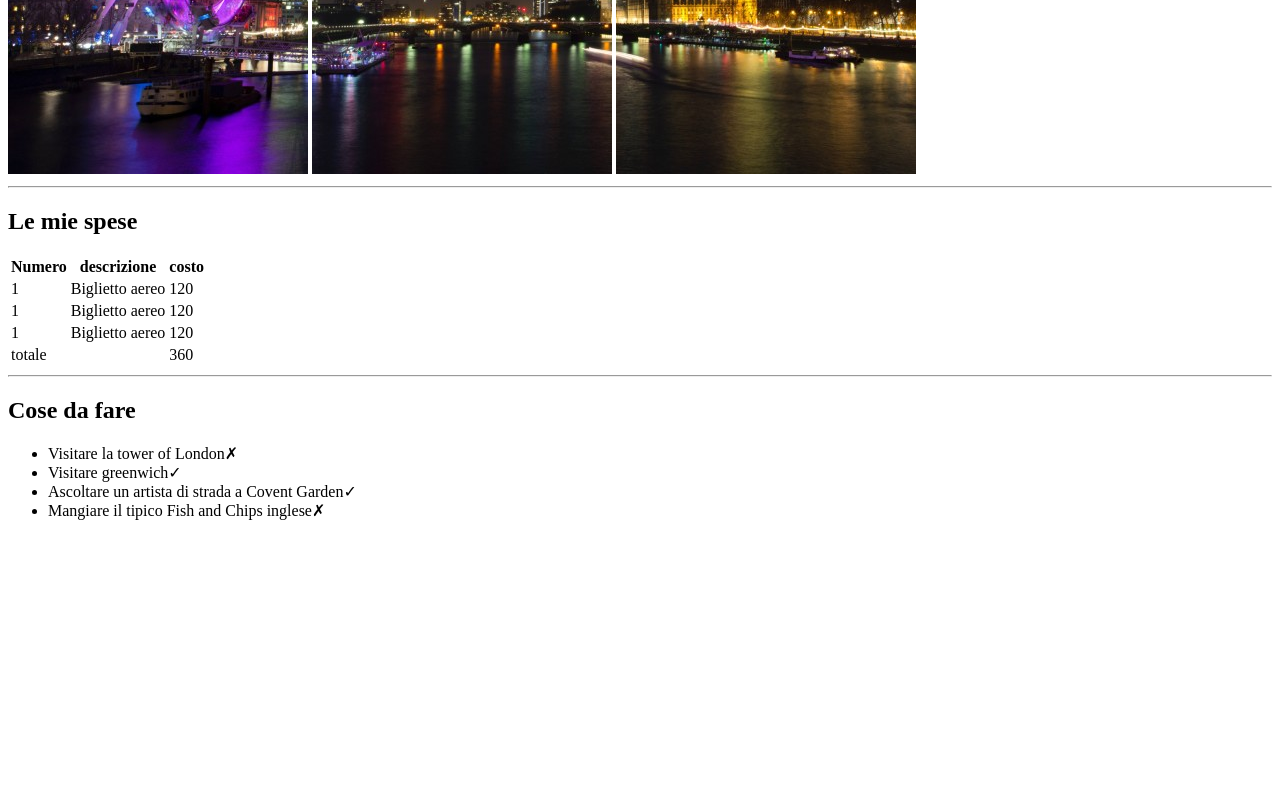
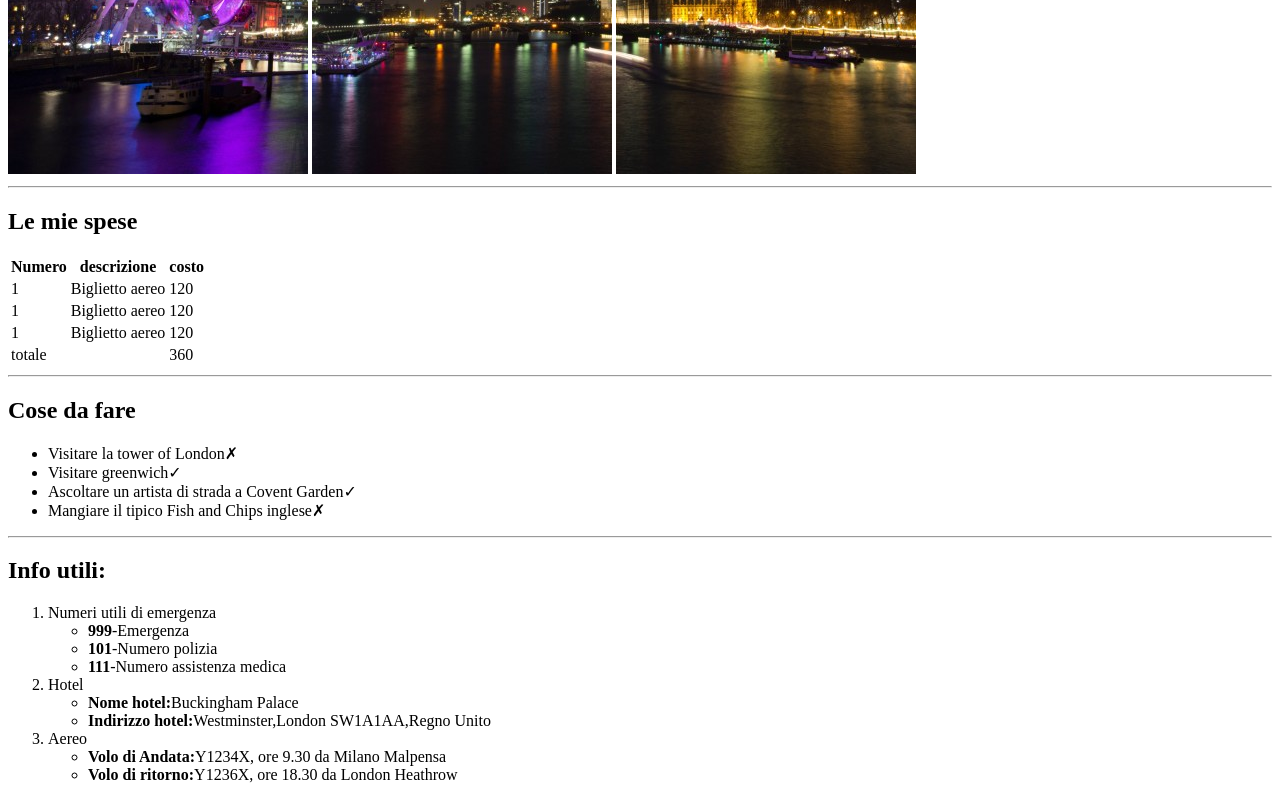
Before and after one commit to Simonedambra/html-london-trip, a plain HTML site: page index.html in a window 1280 px wide. Shown: the part 506-1306 px from the top of the page. Before the commit the page ends 1042 px from the top, so only its background shows below. Drawn offline with Linux system fonts and the light colour scheme.

Commit message:
[UPD] added final list ol

```diff
--- a/index.html
+++ b/index.html
@@ -61,6 +61,32 @@
             <li>Mangiare il tipico Fish and Chips inglese&#10007;</li>
         </ul>
     </div>
+    <hr>
+    <div>
+        <h2>Info utili:</h2>
+        <!-- inserimento di ol con figlio ul -->
+        <ol>
+            <li>Numeri utili di emergenza
+                <ul>
+                    <li><strong>999</strong>-Emergenza</li>
+                    <li><strong>101</strong>-Numero polizia</li>
+                    <li><strong>111</strong>-Numero assistenza medica</li>
+                </ul>
+            </li>
+            <li>Hotel
+                <ul>
+                    <li><strong>Nome hotel:</strong>Buckingham Palace</li>
+                    <li><strong>Indirizzo hotel:</strong>Westminster,London SW1A1AA,Regno Unito</li>
+                </ul>
+            </li>
+            <li>Aereo
+                <ul>
+                    <li><strong>Volo di Andata:</strong>Y1234X, ore 9.30 da Milano Malpensa</li>
+                    <li><strong>Volo di ritorno:</strong>Y1236X, ore 18.30 da London Heathrow</li>
+                </ul>
+            </li>
+        </ol>
+    </div>
 
 </body>
 </html>
```
